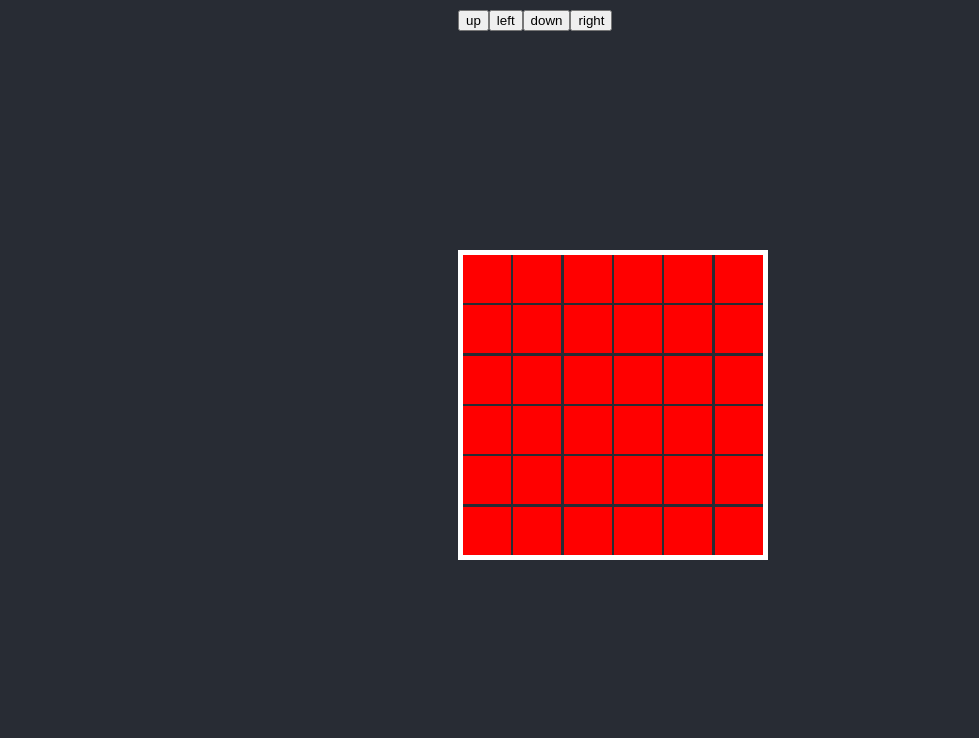
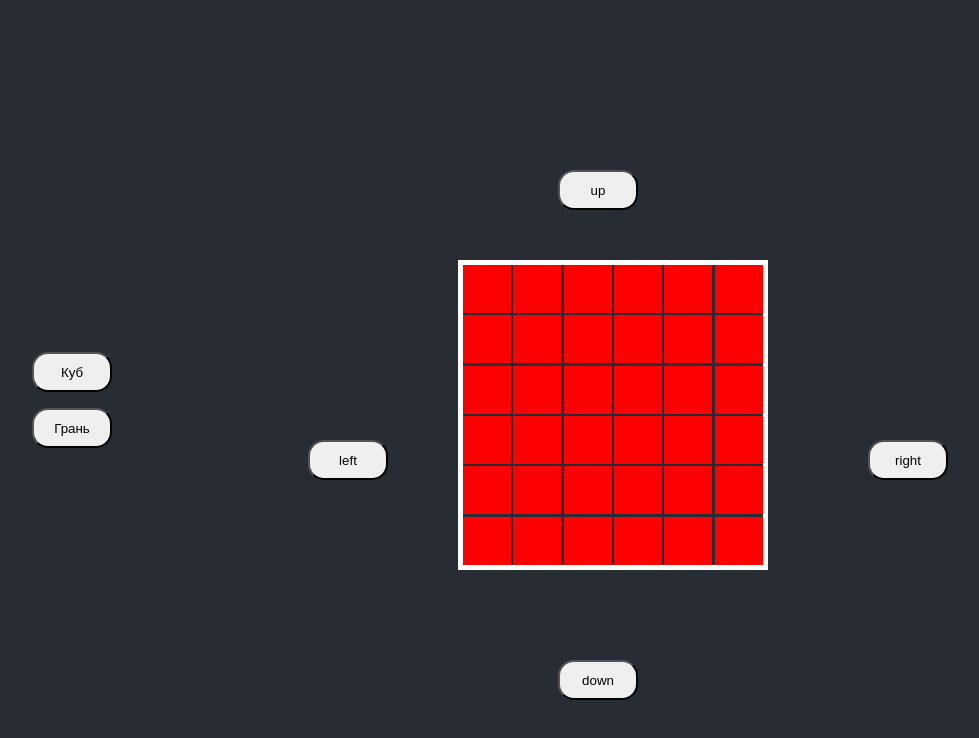
Before and after one commit to goncharovp/demo, a React (Create React App) app: page / in a window 1280 px wide. Shown: the top 738 px of the page, without its empty margins (32-1011 px from the left). Built offline with nearby package versions, Linux system fonts and the light colour scheme.

Commit message:
side test

```diff
--- /dev/null
+++ b/src/modules/disapear/disapear.css
@@ -0,0 +1,32 @@
+
+.large-square {
+    display: grid;
+    grid-template-columns: repeat(6, 1fr);
+    grid-gap: 5px;
+    width: 300px;
+    height: 300px;
+  }
+
+  .small-square-container {
+    display: grid;
+    grid-template-columns: repeat(4, 1fr);
+    grid-gap: 5px;
+    width: 200px;
+    height: 200px;
+  }
+
+  .small-square {
+    width: 40px;
+    height: 40px;
+    background-color: white;
+  }
+
+  .shown {
+    display: block;
+  }
+
+  .hidden {
+    opacity: 0;
+    background-color: rgb(234, 22, 22);
+    display: none;
+  }
--- /dev/null
+++ b/src/modules/disapear/disapear.tsx
@@ -0,0 +1,45 @@
+import React, { useState } from 'react'
+import './disapear.css'
+
+export const Dissapear = () => {
+    // const [largeSquares, setLargeSquares] = useState(Array(36).fill(true));
+    const [smallSquaresOpacity, setSmallSquaresOpacity] = useState(Array(36).fill(1));
+    const [smallSquaresOpacity2, setSmallSquaresOpacity2] = useState(Array(16).fill(1));
+
+
+    const handleSmallSquareClick = (index: any) => {
+        setSmallSquaresOpacity(prevOpacity => {
+            const newOpacity = [...prevOpacity];
+            newOpacity[index] = 0;
+            return newOpacity;
+        });
+    };
+
+    const handleSmallSquareClick2 = (index: any) => {
+        setSmallSquaresOpacity2(prevOpacity => {
+            const newOpacity = [...prevOpacity];
+            newOpacity[index] = 0;
+            return newOpacity;
+        });
+    };
+
+
+
+    return (
+      <div style={{display: 'flex', alignItems: 'center', justifyContent: 'center'}}>
+        <div style={{position: 'relative'}}>
+        <div className="large-square">
+          {smallSquaresOpacity.map((opacity, index) => (
+            <div key={index} className={`small-square`} style={{ opacity: opacity }} onClick={() => handleSmallSquareClick(index)} />
+          ))}
+        </div>
+        <div className="small-square-container">
+          {smallSquaresOpacity2.map((opacity, index) => (
+            <div key={index} className={`small-square`} style={{ opacity: opacity }} onClick={() => handleSmallSquareClick2(index)} />
+          ))}
+        </div>
+        </div>
+      </div>
+    );
+
+}
--- a/src/modules/newCube/newCube.css
+++ b/src/modules/newCube/newCube.css
@@ -1,3 +1,9 @@
+button {
+  height: 40px;
+  width: 80px;
+  border-radius: 16px;
+}
+
 .square {
   display: grid;
   grid-template-columns: repeat(6, 1fr);
--- a/src/modules/newCube/newCube.tsx
+++ b/src/modules/newCube/newCube.tsx
@@ -69,40 +69,41 @@ export const NewCube = ({setChange}: {setChange: any}) => {
   let x = 0,
     y = 0
   const handleUp = () => {
-      x += 5
+      x += 10
       const a = document?.querySelector('.cube') as HTMLDivElement
       if (a) {
         a.style.transform = `rotateY(${y}deg) rotateX(${x}deg)`
       }
   }
   const handleDown = () => {
-      x -= 5
+      x -= 10
       const a = document?.querySelector('.cube') as HTMLDivElement
       if (a) {
         a.style.transform = `rotateY(${y}deg) rotateX(${x}deg)`
       }
   }
   const handleRight = () => {
-    y -= 5
+    y -= 10
     const a = document?.querySelector('.cube') as HTMLDivElement
     if (a) {
       a.style.transform = `rotateY(${y}deg) rotateX(${x}deg)`
     }
 }
 const handleLeft = () => {
-  y += 5
+  y += 10
   const a = document?.querySelector('.cube') as HTMLDivElement
   if (a) {
     a.style.transform = `rotateY(${y}deg) rotateX(${x}deg)`
   }
 }
   return (
-    <div>
-      <div style={{ marginBottom: '20px', position: 'absolute', top: 0, gap: 16 }}>
-        <button onClick={handleUp}>up</button>
-        <button onClick={handleLeft}>left</button>
-        <button onClick={handleDown}>down</button>
-        <button onClick={handleRight}>right</button>
+    <div style={{display: 'flex', justifyContent: 'center'}}>
+    <div style={{position: 'relative'}}>
+      <div style={{ marginBottom: '20px', gap: 16 }}>
+        <button onClick={handleUp} style={{position: 'absolute', left: '100px', top: '-70px'}}>up</button>
+        <button onClick={handleLeft} style={{position: 'absolute', left: '-150px', top: '200px'}}>left</button>
+        <button onClick={handleDown} style={{position: 'absolute', left: '100px', top: '420px'}}>down</button>
+        <button onClick={handleRight} style={{position: 'absolute', left: '410px', top: '200px'}}>right</button>
       </div>
       <div className="cube">
         <div className="side front"><Square setSides={setSides}/></div>
@@ -112,6 +113,7 @@ const handleLeft = () => {
         <div className="side top"><Square setSides={setSides}/></div>
         <div className="side bottom"><Square setSides={setSides}/></div>
       </div>
+    </div>
     </div>
   );
 }
@@ -149,12 +151,12 @@ const handleLeft = () => {
 }
   return (
     <div>
-      <div style={{ marginBottom: '20px', position: 'absolute', top: 0, justifyContent: 'center', alignItems: 'center' }}>
+      {/* <div style={{ display: 'flex',gap: 16, marginBottom: '20px', position: 'absolute', top: 0 }}>
         <button onClick={handleUp}>up</button>
         <button onClick={handleLeft}>left</button>
         <button onClick={handleDown}>down</button>
         <button onClick={handleRight}>right</button>
-      </div>
+      </div> */}
       <div className="cube2">
       <div className="side2 front2"><SquareSmall /></div>
         <div className="side2 back2"><SquareSmall /></div>
--- a/src/pages/mainPage.tsx
+++ b/src/pages/mainPage.tsx
@@ -5,16 +5,25 @@ import  {
 // import { Square } from "../modules/square/square";
 // import { Cube } from '../modules/cube/cube';
 import { NewCube, NewCubeSmall } from '../modules/newCube/newCube';
+import { Dissapear } from '../modules/disapear/disapear';
 // import { ThreeDCube } from '../modules/cube/cube';
 
 export const MainPage = () => {
     const [change, setChange] = useState(false)
+    const [variant, setVariant] = useState(1)
     return (
+        <div style={{height: '90vh', width: '90vw', display: 'flex', flexDirection: 'column', gap: 16, alignContent: 'center', justifyContent: 'center'}}>
+           <div style={{position: 'absolute', display: 'flex', flexDirection: 'column', gap: 16,}}>
+            <button onClick={() => setVariant(1)}>Куб</button>
+            <button onClick={() => setVariant(2)}>Грань</button>
+           </div>
         <div style={{display: 'flex', flexDirection: 'column', gap: 16, alignContent: 'center', justifyContent: 'center'}}>
             {/* <Square /> */}
             {/* <Cube /> */}
-            {!change ? <NewCube setChange={setChange}/> :
-            <NewCubeSmall />}
+            {variant === 1 && (!change ? <NewCube setChange={setChange}/> :
+            <NewCubeSmall />)}
+            {variant ===2 && <Dissapear />}
+        </div>
         </div>
     )
 }
```
